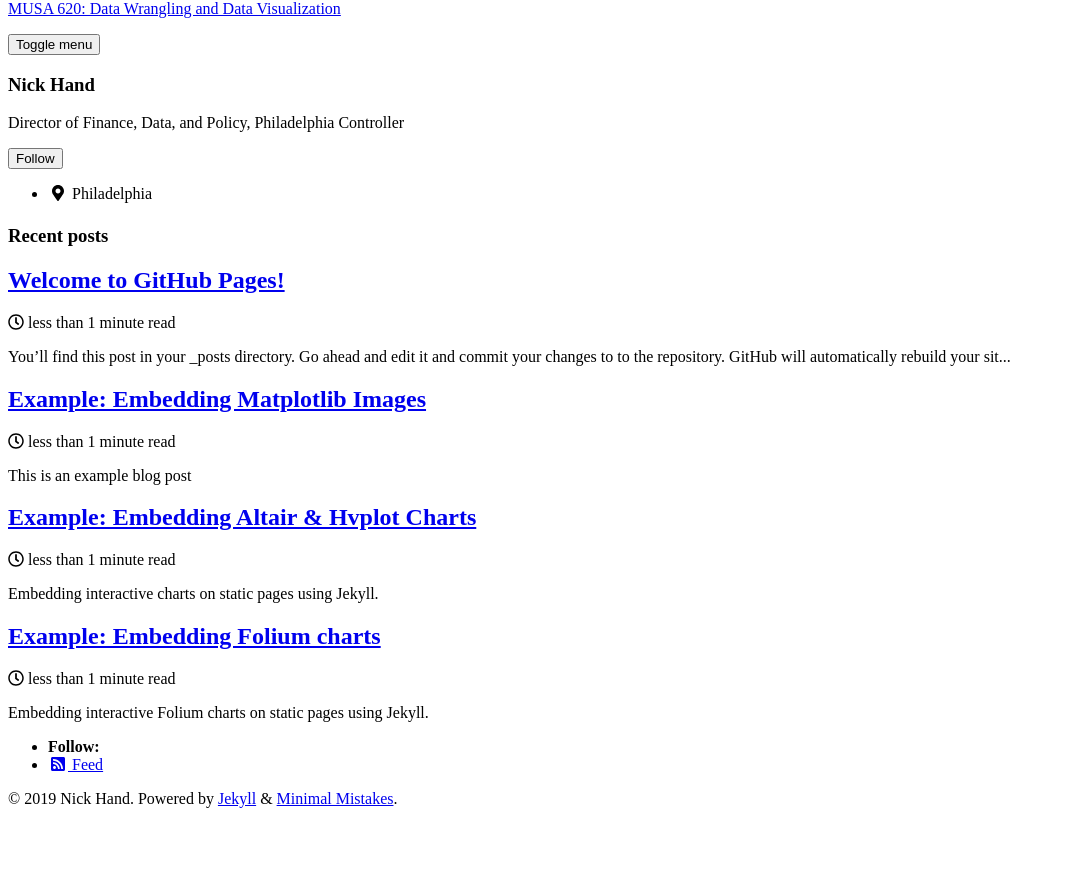
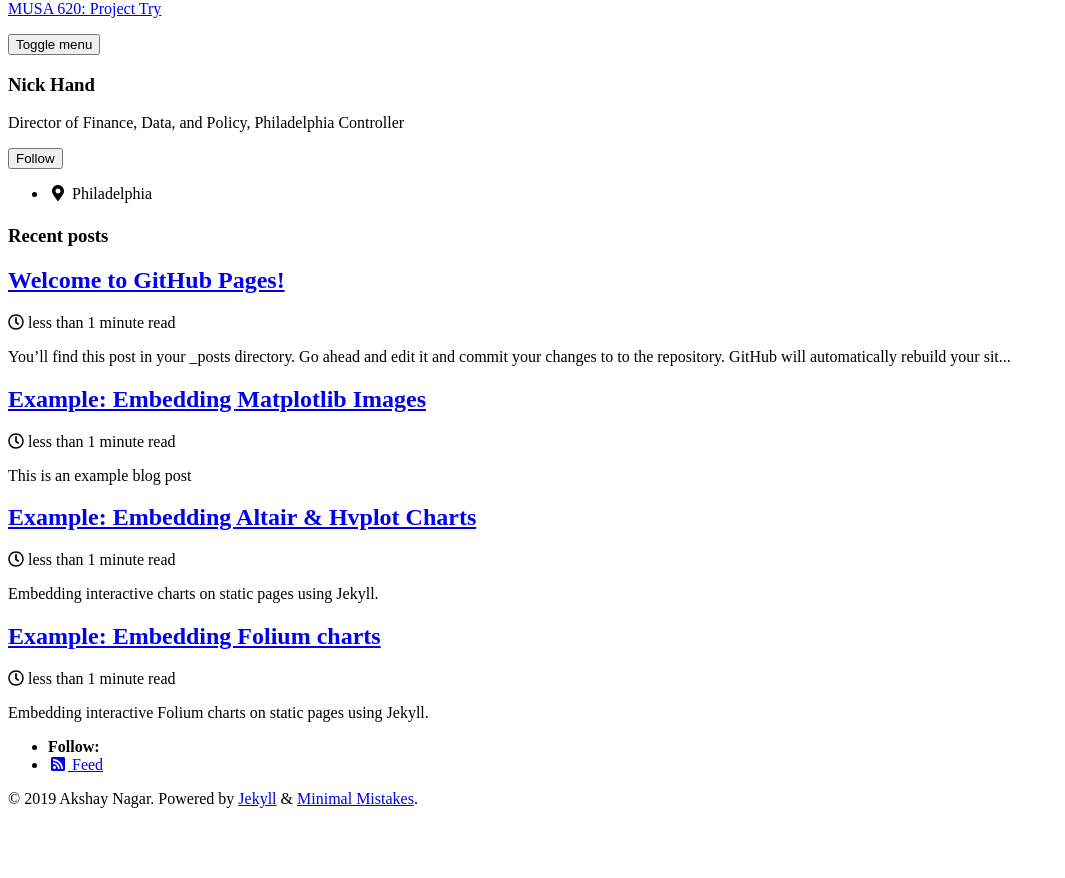
Before and after one commit to akshaynagar26/Pleasework, a Jekyll site: the page built from index.html, in a window 1280 px wide. Shown: the part 108-986 px from the top of the page, without its empty margins (0-1065 px from the left). Built offline with Jekyll 4.4.1, drawn with Linux system fonts in a browser that asks for light colours; cached includes are drawn as plain includes; nearby versions of some CDN libraries; the list of posts is cut into pages by our own code.

Commit message:
Update _config.yml

```diff
--- a/_config.yml
+++ b/_config.yml
@@ -16,9 +16,9 @@ minimal_mistakes_skin: "default" # "air", "aqua", "contrast", "dark", "dirt", "n
 
 # Site Settings
 locale: "en-US"
-title: "MUSA 620: Data Wrangling and Data Visualization"
+title: "MUSA 620: Project Try"
 title_separator: "-"
-name: "Nick Hand"
+name: "Akshay Nagar"
 description: "Displaying cool data visualizations"
 url: # the base hostname & protocol for your site e.g. "https://mmistakes.github.io"
 baseurl: # the subpath of your site, e.g. "/blog"
```
